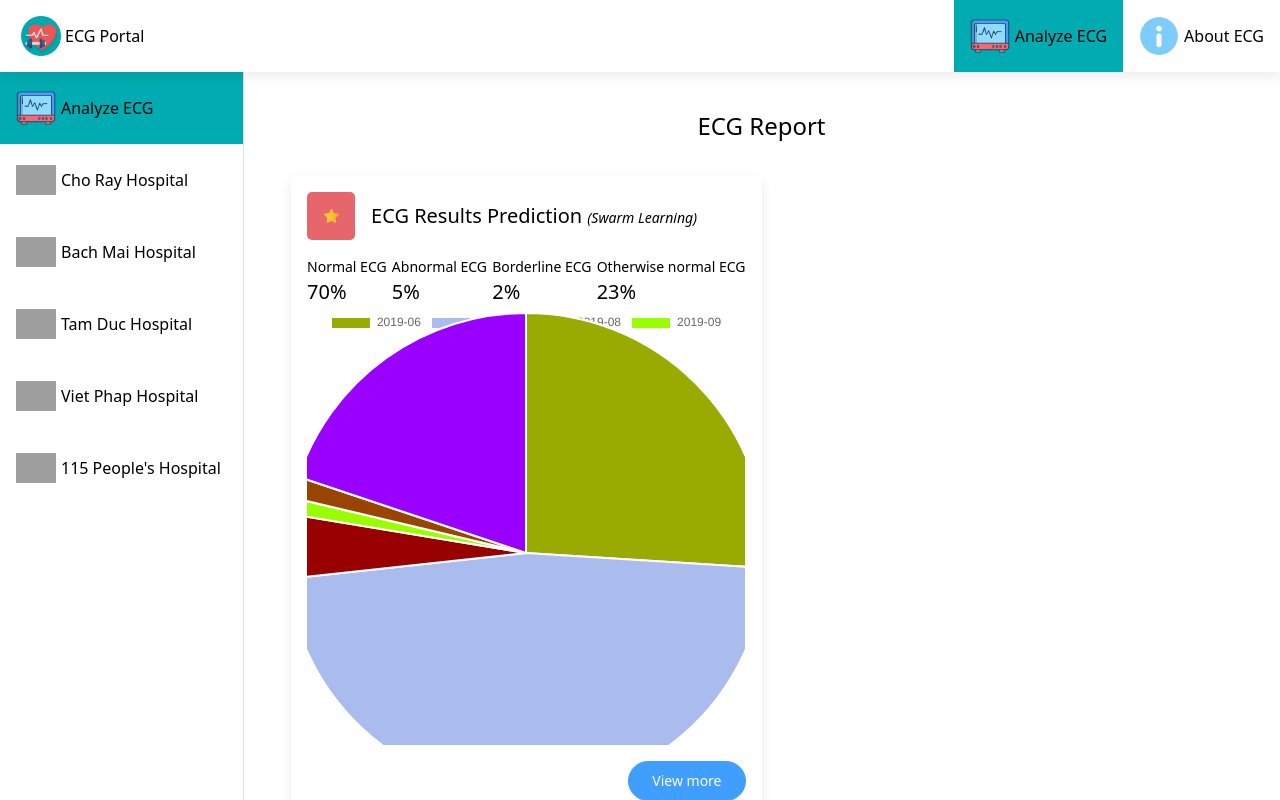
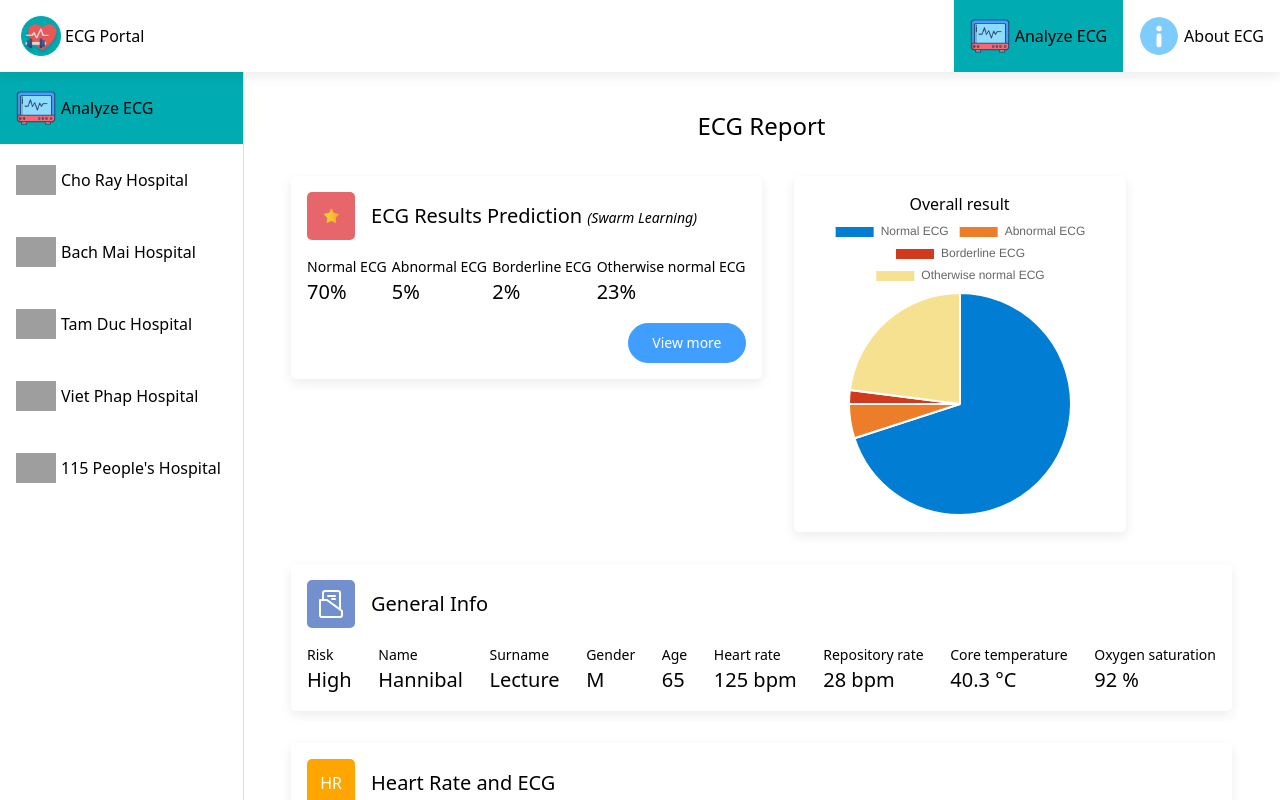
Before and after one commit to ngtruongthanh98/swarm-learning-to-detect-heart-diseases-by-ecg, a Nuxt app in the folder ecg-portal/: page /analyze-ecg in a window 1280 px wide. Both pictures are taken after a click on the element "Click to upload". Shown: the top 800 px of the page. Built offline with nearby package versions, Linux system fonts and the light colour scheme; grey boxes are pictures that could not be loaded.

Commit message:
feat: Add piechart to hospital detail

```diff
--- a/ecg-portal/components/Chart/PieChart/index.vue
+++ b/ecg-portal/components/Chart/PieChart/index.vue
@@ -2,51 +2,66 @@
   <client-only v-if="pieChartData" placeholder="Loading...">
     <PieChart
       :chartData="pieChartData"
-      :options="[
-        {
-          hoverOffset: 4,
-          rotation: 90,
-          cutout: 10,
-          hoverOffset: 30,
-          hoverBorderWidth: 20,
-        },
-      ]"
-      :height="90"
-      :width="90"
+      :chart-options="chartOptions"
+      :chart-data="chartData"
+      :chart-id="chartId"
+      :dataset-id-key="datasetIdKey"
+      :plugins="plugins"
+      :css-classes="cssClasses"
+      :styles="styles"
+      :width="width"
+      :height="height"
     />
   </client-only>
 </template>
 
 <script>
 export default {
+  props: {
+    chartId: {
+      type: String,
+      default: 'pie-chart',
+    },
+    datasetIdKey: {
+      type: String,
+      default: 'label',
+    },
+    width: {
+      type: Number,
+      default: 300,
+    },
+    height: {
+      type: Number,
+      default: 300,
+    },
+    cssClasses: {
+      default: '',
+      type: String,
+    },
+    styles: {
+      type: Object,
+      default: () => {},
+    },
+    plugins: {
+      type: Array,
+      default: () => [],
+    },
+  },
   data() {
     return {
       pieChartData: {
         labels: [
-          '2019-06',
-          '2019-07',
-          '2019-08',
-          '2019-09',
-          '2019-10',
-          '2019-11',
+          'Normal ECG',
+          'Abnormal ECG',
+          'Borderline ECG',
+          'Otherwise normal ECG',
         ],
         datasets: [
           {
             label: 'Visualization',
-            data: [72, 131, 12, 3, 4, 55],
-            backgroundColor: [
-              '#99aa00',
-              '#aabbee',
-              '#990000',
-              '#99ff00',
-              '#994400',
-              '#9900ff',
-            ],
+            data: [70, 5, 2, 23],
+            backgroundColor: ['#017DD3', '#ED7D28', '#D23A1D', '#F5E18F'],
             borderColor: 'rgba(255, 255, 255, 1)',
-            borderWidth: 2,
-            radius: 240,
-            hoverBackgroundColor: 'rgba(100, 0, 0, 0.5)',
-            hoverOffset: 35,
           },
         ],
       },
--- a/ecg-portal/components/ResultsPrediction/index.vue
+++ b/ecg-portal/components/ResultsPrediction/index.vue
@@ -1,4 +1,5 @@
 <template>
+  <div class="result-ecg__container">
     <div class="result-ecg">
       <div class="result-ecg__header">
         <div class="header-icon">
@@ -56,25 +57,6 @@
         </div>
       </div>
 
-    <!-- <client-only v-if="pieChartData" placeholder="Loading...">
-      <PieChart
-        :chartData="pieChartData"
-        :options="[
-          {
-            hoverOffset: 4,
-            rotation: 90,
-            cutout: 10,
-            hoverOffset: 30,
-            hoverBorderWidth: 20,
-          },
-        ]"
-        :height="90"
-        :width="90"
-      />
-    </client-only> -->
-
-    <pie-chart />
-
       <div class="button-container">
         <el-button type="primary" round @click="onClickViewDetails">{{
           isCollapsed ? 'View more' : 'View less'
@@ -106,17 +88,35 @@
               </div>
             </div>
           </div>
+
+          <div class="box-container">
+            <div class="chart-box">
+              <div class="chart-name">Predicted result</div>
+              <pie-chart />
             </div>
+          </div>
+        </div>
+      </div>
+    </div>
+
+    <div class="chart-container">
+      <div class="chart-name">Overall result</div>
+      <pie-chart />
     </div>
   </div>
 </template>
 
 <script>
-import PieChart from '../Chart/PieChart'
-
+import PieChart from '@/components/Chart/PieChart'
 export default {
   components: {
     PieChart,
+  },
+  props: {
+    extendedText: {
+      type: String,
+      default: '',
+    },
   },
   data() {
     return {
@@ -342,6 +342,9 @@ export default {
 </script>
 
 <style lang="scss" scoped>
+.result-ecg__container {
+  display: flex;
+
   .result-ecg {
     display: flex;
     flex-direction: column;
@@ -349,8 +352,10 @@ export default {
 
     padding: 16px;
     width: 50%;
+    height: fit-content;
     box-shadow: rgba(0, 0, 0, 0.08) 0px 4px 12px;
     border-radius: 5px;
+    margin-right: 16px;
 
     &:hover {
       box-shadow: rgba(14, 30, 37, 0.12) 0px 2px 4px 0px,
@@ -423,6 +428,16 @@ export default {
       &__item {
         margin-top: 24px;
         border-bottom: 1px solid black;
+        display: flex;
+        flex-direction: column;
+
+        &:first-child {
+          border-top: 1px solid black;
+          padding-top: 16px;
+        }
+        &:last-child {
+          border-bottom: none;
+        }
 
         .title {
           font-weight: 500;
@@ -451,6 +466,42 @@ export default {
           }
         }
       }
+
+      .box-container {
+        width: 100%;
+        display: flex;
+        justify-content: center;
+
+        .chart-box {
+          width: 50%;
+          border-radius: 5px;
+          padding: 16px;
+          height: fit-content;
+          width: 300px;
+
+          .chart-name {
+            text-align: center;
+          }
+        }
+      }
+    }
+  }
+
+  .chart-container {
+    box-shadow: rgba(0, 0, 0, 0.08) 0px 4px 12px;
+    border-radius: 5px;
+    padding: 16px;
+    height: fit-content;
+    margin-left: 16px;
+
+    &:hover {
+      box-shadow: rgba(14, 30, 37, 0.12) 0px 2px 4px 0px,
+        rgba(14, 30, 37, 0.32) 0px 2px 16px 0px;
+    }
+
+    .chart-name {
+      text-align: center;
+    }
   }
 }
 </style>
```
Lines whose indentation alone changed are shown as unchanged.
